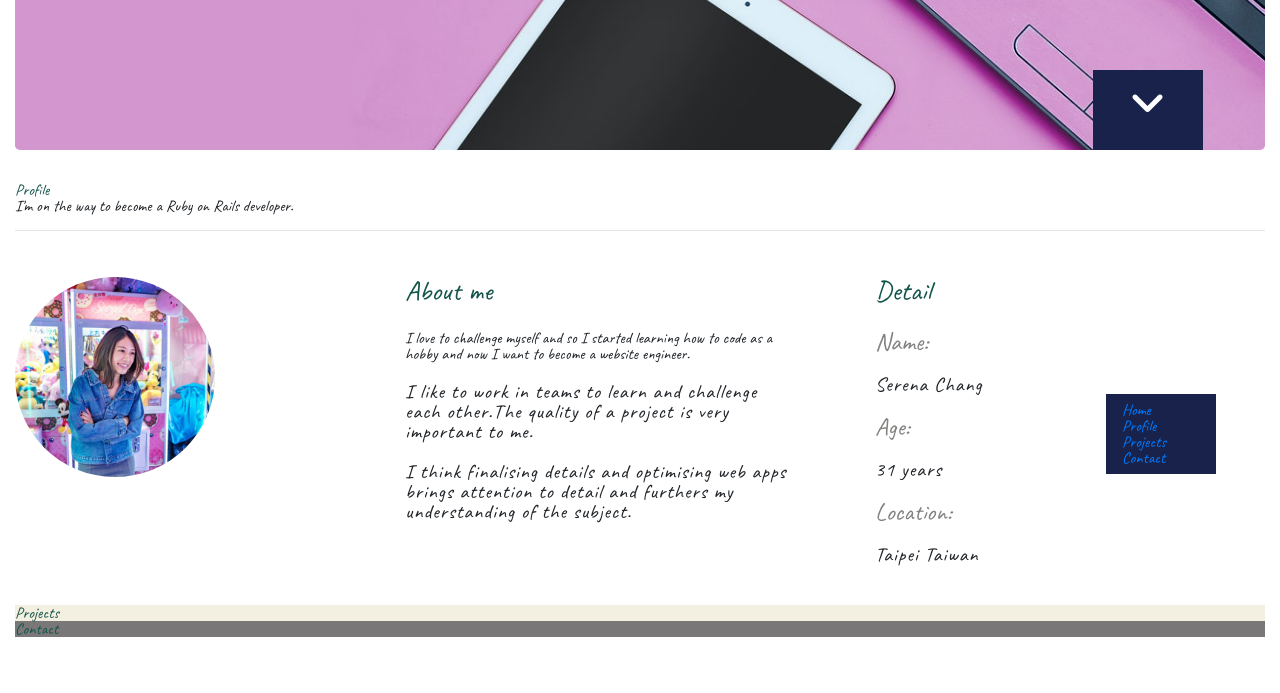
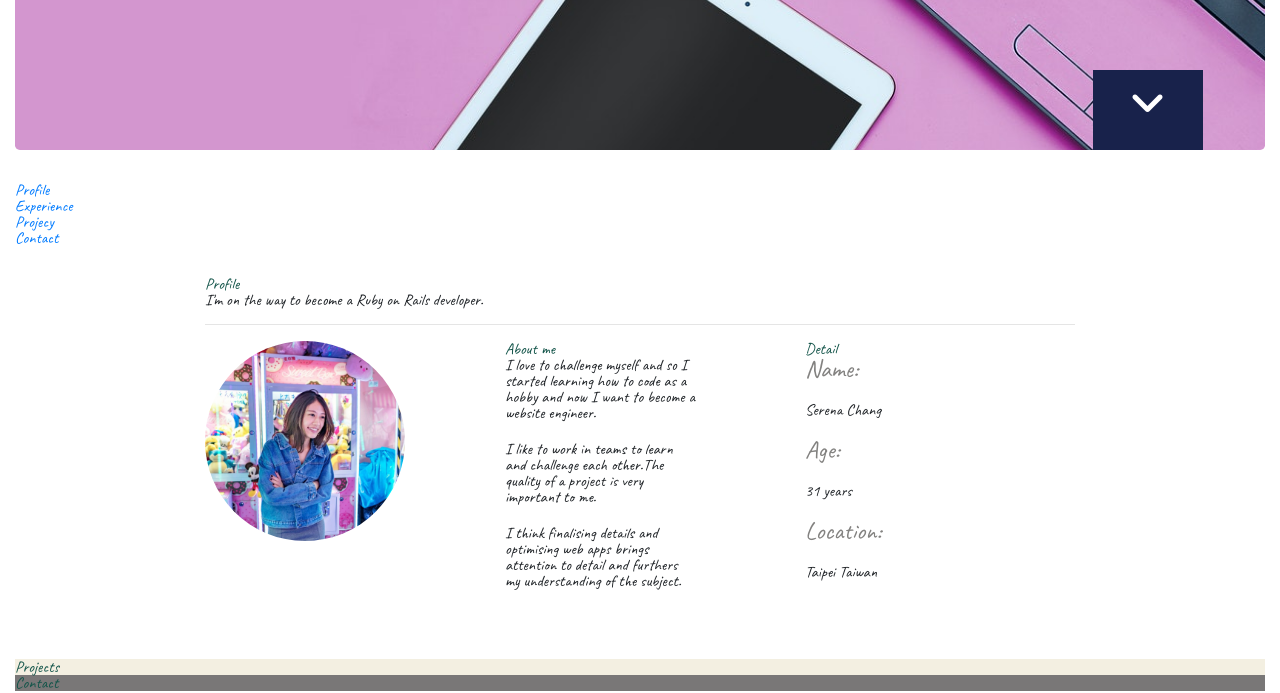
Before and after one commit to serenanamee/mywebsite, a plain HTML site: page index.html in a window 1280 px wide. Shown: the part 406-1099 px from the top of the page. Before the commit the page ends 1045 px from the top, so only its background shows below. Drawn offline with nearby package versions, Linux system fonts and the light colour scheme.

Commit message:
structure change

```diff
--- a/index.html
+++ b/index.html
@@ -10,7 +10,7 @@
     <script src="https://kit.fontawesome.com/07945c2b29.js" crossorigin="anonymous"></script>
     <title>Serena</title>
   </head>
-  <body>
+  <body >
     <div class="container-fluid">
         <div class="jumbotron">
           <h2>
@@ -23,49 +23,29 @@
            </span>
           </a>
         </div>
-        <nav class="navbar" >
-            <div class="navbar-header">
-              <button type="button" class="navbar-toggle" data-toggle="collapse" data-target=".navbar-ex1-collapse">
-                <span class="sr-only"></span>
-                <span class="icon-bar"></span>
-                <span class="icon-bar"></span>
-                <span class="icon-bar"></span>
-              </button>
-            <div class="navbar-collapse navbar-ex1-collapse collapse">
+        <nav>
           <ul>
-                <li> <a href="#profile">Profile</a></li>
-                <li> <a href="#experience">Experience</a></li>
-                <li> <a href="#projects">Projects</a></li>
-                <li> <a href="#contact">Contact</a></li>
+            <li><a href="#introduction">Profile</a></li>
+            <li><a href="#Experience">Experience</a></li>
+            <li><a href="#projects">Projecy</a></li>
+            <li><a href="#contact">Contact</a>  </li>
           </ul>
-            </div>
         </nav>
-
-
-
-
-
-
-        <div class="navbar">
-          <ul class="topmenu">
-            <li><a href="">Home</a></li>
-            <li><a href="">Profile</a></li>
-            <li><a href="">Projects</a></li>
-            <li><a href="">Contact</a></li>
-          </ul>
-        </div>
-        <div id="introduction">
+        <div class="background-white">
+          <div id="introduction" class="container">
             <h3 class="color">Profile</h3>
             <p>I'm on the way to become a Ruby on Rails developer.</p>
             <hr />
-        </div>
-        <div class="aboutMe">
+          <div class="row">
+            <div class="col-md-4 ">
               <div class="profileImg">
                 <img src="img/profileimg.jpg" alt="大頭照" />
               </div>
+            </div>
+            <div class="col-md-4">
               <div class="intro">
                 <h4 class="color">About me</h4>
-
+                  <p>
                     I love to challenge myself and so I started learning how to code
                     as a hobby and now I want to become a website engineer.
                   </p>
@@ -78,6 +58,9 @@
                     attention to detail and furthers my understanding of the subject.
                   </p>
               </div>
+
+            </div>
+            <div class="col-md-4">
               <div class="detail">
                 <h4 class="color">Detail</h4>
                 <h5>Name:</h5>
@@ -87,6 +70,26 @@
                 <h5>Location:</h5>
                 <p>Taipei Taiwan</p>
               </div>
+            </div>
+          </div>
+          </div>
+        </div>
+
+
+
+
+
+
+
+
+
+
+        <div class="aboutMe">
+
+          <div class="intro">
+
+          </div>
+
         </div>
       <div class="project">
         <h3 class="color">Projects</h3>
--- a/style.css
+++ b/style.css
@@ -1,7 +1,3 @@
-/* http://meyerweb.com/eric/tools/css/reset/
-   v2.0 | 20110126
-   License: none (public domain)
-*/
 
 html,
 body,
@@ -127,6 +123,7 @@ table {
   border-collapse: collapse;
   border-spacing: 0;
 }
+/* CSS Reset end */
 
 body {
   font-family: "Caveat", cursive;
@@ -137,8 +134,10 @@ body {
   position: relative;
   background-image: url(img/indeximg.jpg);
   background-size: cover;
+  background-repeat: no-repeat;
   height: 556px;
 }
+
 .jumbotron h2 {
   padding-top: 150px;
   text-align: center;
@@ -175,16 +174,16 @@ body {
         transform: translate(0px, 0px);
     }
 }
-
-.navbar {
-  background-color: #18224b;
-  position: absolute;
-  top: 100%;
-  right:5%;
-  width: 110px;
-  z-index: 3;
+.navbar li a{
+    display: block;
+    height: 80px;
+    width: 110px;
+    background-color: #18224b;
+    text-align: center;
 }
-
+.background-white {
+    background: #FFFFFF;
+}
 
 
 
```
Also changed, not shown: img/logo.png (deleted). Lines whose indentation alone changed are shown as unchanged.
